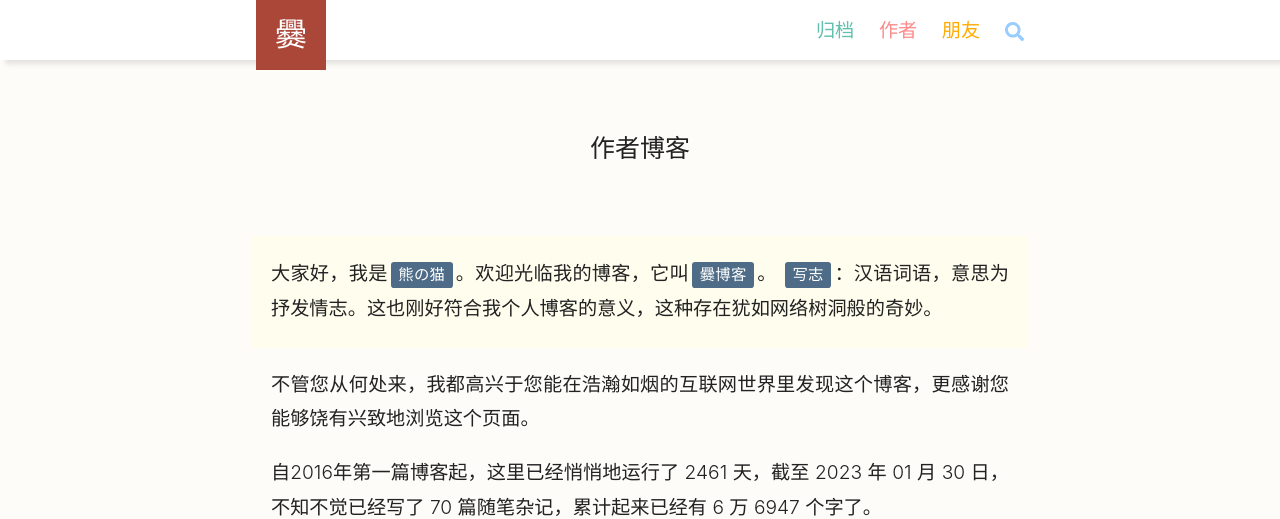
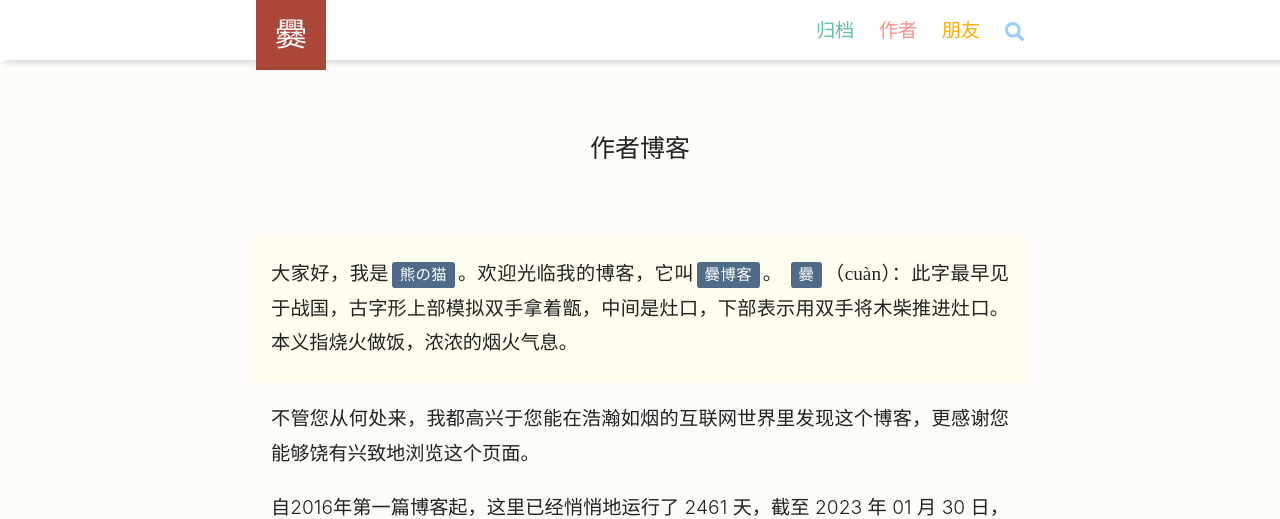
Before and after one commit to ColinAZ/blog, a Jekyll site: the page built from _pages/about.md, in a window 1280 px wide and 900 px high, cut to the strip 0-519 px from the top of the window. Built offline with Jekyll 4.4.1, drawn with Linux system fonts in a browser that asks for light colours; comment, search, counter and statistics services are not loaded; a style sheet for code colours, icons or effects is not loaded.

Commit message:
调整icon

```diff
--- a/_includes/head.html
+++ b/_includes/head.html
@@ -15,10 +15,10 @@
   <link rel="dns-prefetch" href="//files.oicp.io">
   <link  rel="stylesheet" href="//lib.baomitu.com/lxgw-wenkai-screen-webfont/1.6.0/lxgwwenkaiscreen.min.css">
   <link rel="stylesheet" href="/main.min.css?v=8.1">
-  <link rel="apple-touch-icon" sizes="180x180" href="//files.oicp.io/sites/apple-touch-icon.png">
-  <link rel="icon" type="image/png" sizes="32x32" href="//files.oicp.io/sites/favicon-32x32.png">
-  <link rel="icon" type="image/png" sizes="16x16" href="//files.oicp.io/sites/favicon-16x16.png">
-  <link rel="manifest" href="//files.oicp.io/sites/site.webmanifest">
+  <link rel="apple-touch-icon" sizes="180x180" href="//files.oicp.io/favicon/apple-touch-icon.png">
+  <link rel="icon" type="image/png" sizes="32x32" href="//files.oicp.io/favicon/favicon-32x32.png">
+  <link rel="icon" type="image/png" sizes="16x16" href="//files.oicp.io/favicon/favicon-16x16.png">
+  <link rel="manifest" href="//files.oicp.io/favicon/site.webmanifest">
   <link rel="alternate" type="application/atom+xml" title="爨博客RSS" href="//cuan.blog/feed.xml">
   {% feed_meta %}
 </head>
--- a/_includes/navigation.html
+++ b/_includes/navigation.html
@@ -1,8 +1,8 @@
-<div class="hidden"><img width="100%" src="https://files.oicp.io/files/wrote.jpg"></div>
+<div class="hidden"><img width="100%" src="https://files.oicp.io/files/cuan.jpg"></div>
 <header id="header" class="headroom" role="banner">
   <div class="nav">
 	<div class="nav-container">
-    <a title="新年到🎇万事吉" href="{{ site.baseurl }}/">
+    <a title="爨博客-Cuan.Blog" href="{{ site.baseurl }}/">
 		<div class="logo">爨</div>
 	</a>
     <h1 class="hidden">爨博客-Cuan.Blog</h1>
--- a/_pages/about.md
+++ b/_pages/about.md
@@ -6,7 +6,7 @@ author: 熊的猫
 ---
 
 >大家好，我是`熊の猫`。欢迎光临我的博客，它叫`爨博客`。
->`写志`：汉语词语，意思为抒发情志。这也刚好符合我个人博客的意义，这种存在犹如网络树洞般的奇妙。
+>`爨`（cuàn）：此字最早见于战国，古字形上部模拟双手拿着甑，中间是灶口，下部表示用双手将木柴推进灶口。本义指烧火做饭，浓浓的烟火气息。
 
 不管您从何处来，我都高兴于您能在浩瀚如烟的互联网世界里发现这个博客，更感谢您能够饶有兴致地浏览这个页面。
 
```
